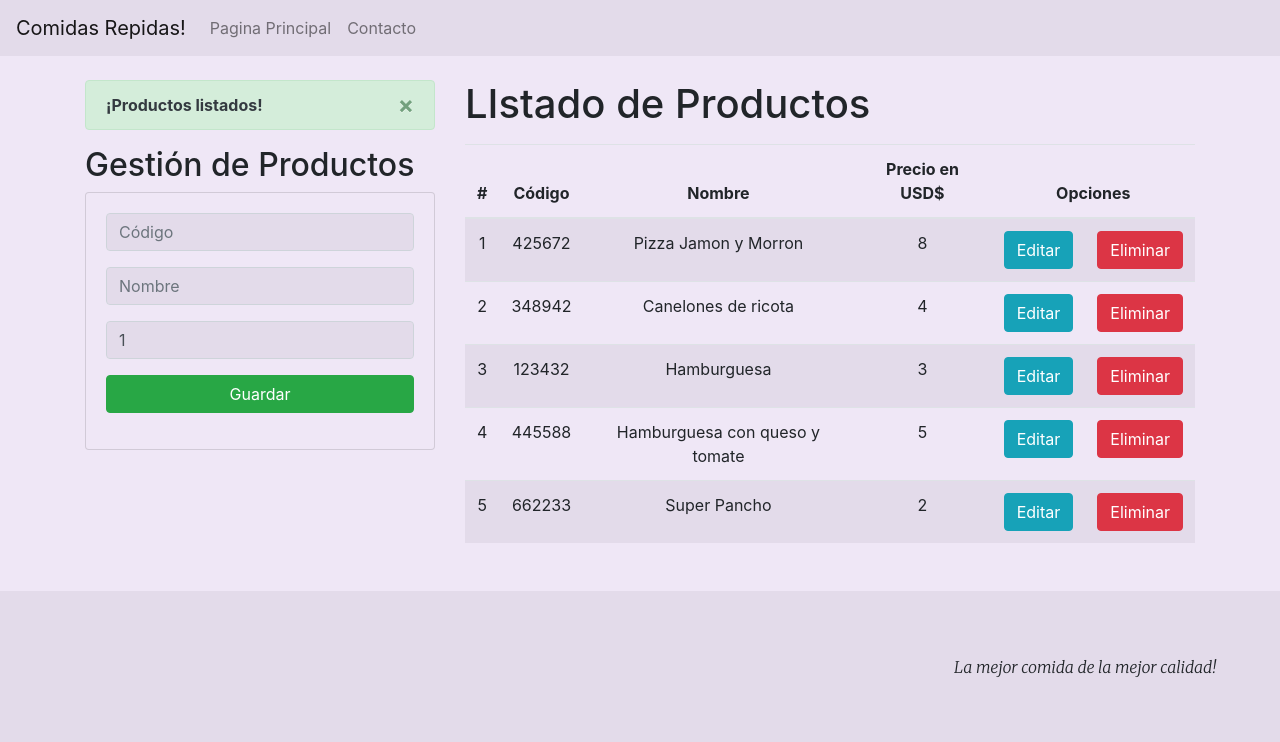
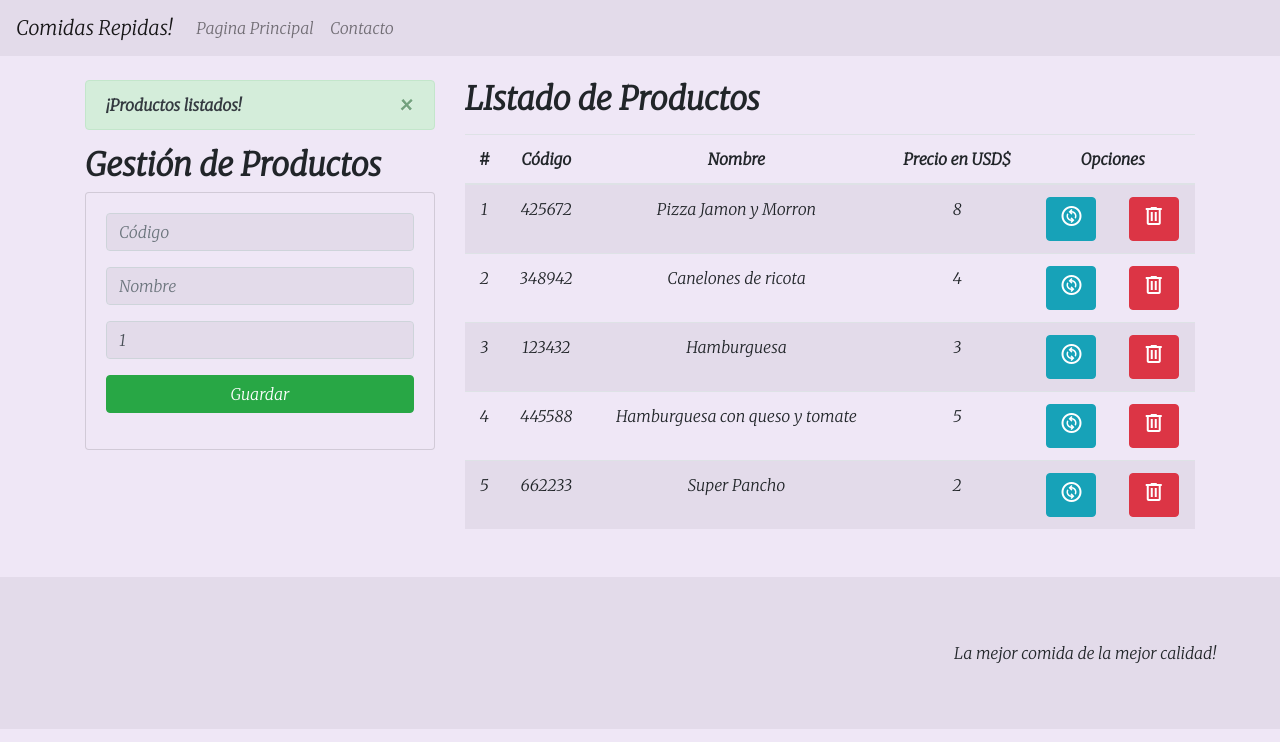
Before and after one commit to Ferna1990/ProyectoCodoACodo, a Django app: page / in a window 1280 px wide. Shown: the top 742 px of the page. Run offline with Django 3.2, Linux system fonts and the light colour scheme; data comes from the database, SQL or seed files in the repository; both versions use the stored data as it was after the commit.

Commit message:
version definitiva 5.0

```diff
--- a/Aplicaciones/Academico/static/css/gestionCursos.css
+++ b/Aplicaciones/Academico/static/css/gestionCursos.css
@@ -5,8 +5,17 @@ td {
   text-align: center;
   vertical-align: middle;
 }
+h1{
+  font-size: xx-large;
+  font-weight: 700;
+}
+h2{
+  font-size: xx-large;
+  font-weight: 600;
+}
+Body {
+  font-family: 'Merriweather', serif;
 
-Body {
   background-color : rgb(239, 231, 246);}
 
 
--- a/Aplicaciones/Academico/templates/base.html
+++ b/Aplicaciones/Academico/templates/base.html
@@ -9,6 +9,7 @@
     <link rel="stylesheet" href="https://cdn.jsdelivr.net/npm/bootstrap@4.5.3/dist/css/bootstrap.min.css"
         integrity="sha384-TX8t27EcRE3e/ihU7zmQxVncDAy5uIKz4rEkgIXeMed4M0jlfIDPvg6uqKI2xXr2" crossorigin="anonymous">
     <link rel="stylesheet" href="{% static 'css/gestionCursos.css' %}">
+    <link rel="stylesheet" href="https://fonts.googleapis.com/css2?family=Material+Symbols+Outlined:opsz,wght,FILL,GRAD@24,400,0,0" />
 </head>
 
 <body>
--- a/Aplicaciones/Academico/templates/gestionProducto.html
+++ b/Aplicaciones/Academico/templates/gestionProducto.html
@@ -56,8 +56,11 @@
                         <td>{{c.codigo}}</td>
                         <td>{{c.nombre}}</td>
                         <td>{{c.creditos}}</td>
-                        <td><a href="edicionProducto/{{c.codigo}}" class="btn btn-info">Editar</a></td>
-                        <td><a href="eliminarProducto/{{c.codigo}}" class="btn btn-danger btnEliminacion">Eliminar</a></td>
+                        <td><a href="edicionProducto/{{c.codigo}}" class="btn btn-info"><span class="material-symbols-outlined">change_circle</span>
+
+                            </span></a></td>
+                        <td><a href="eliminarProducto/{{c.codigo}}" class="btn btn-danger btnEliminacion"><span class="material-symbols-outlined">delete</span>
+                        </a></td>
                     </tr>
                     {% endfor %}
                 </tbody>
```
Also changed, not shown: Universidad.db.
